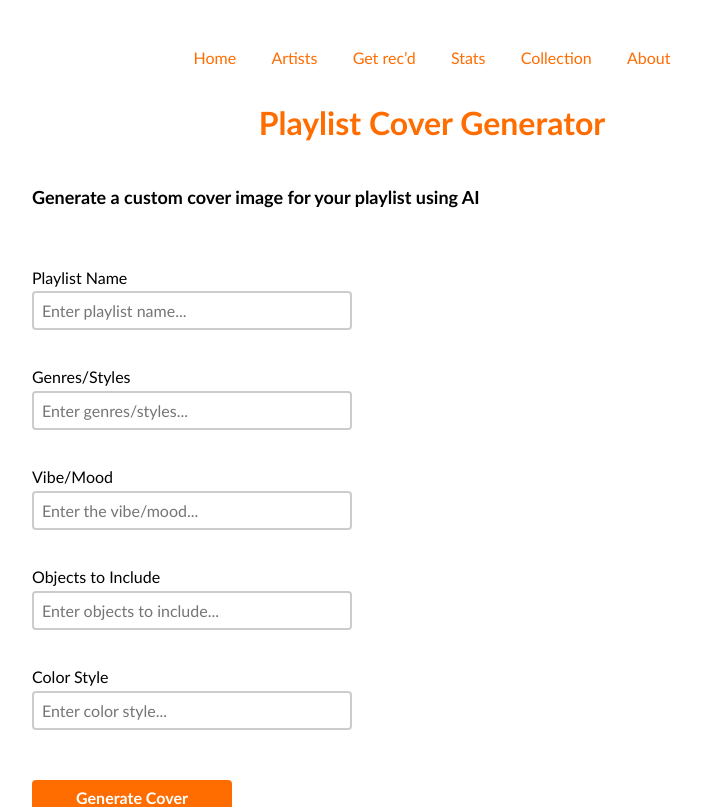
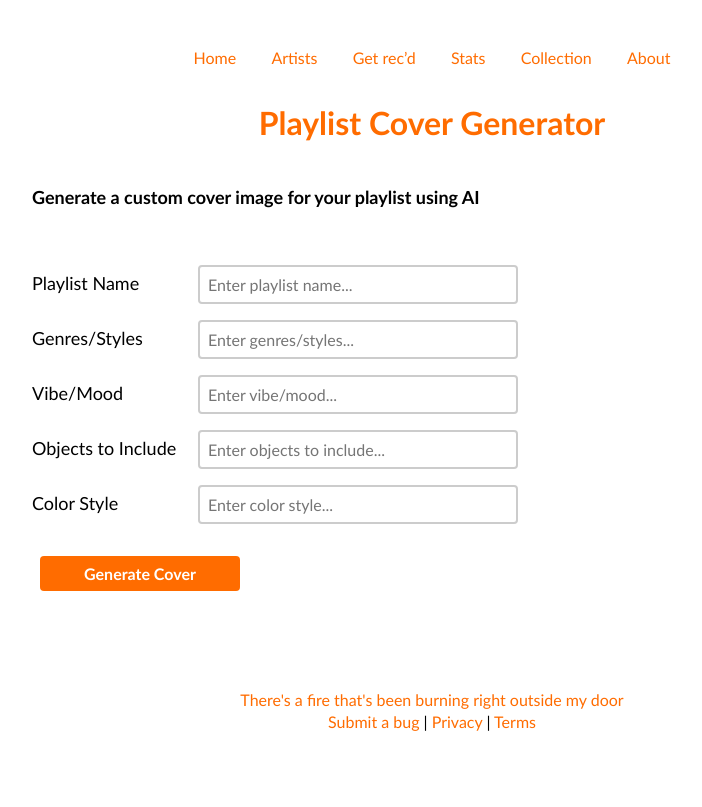
Before and after one commit to rianvdm/my-music-next, a Next.js app: page /playlist-cover in a window 1280 px wide. Shown: the top 807 px of the page, without its empty margins (208-910 px from the left). Built offline with nearby package versions, Linux system fonts and the light colour scheme.

Commit message:
Update page.js

```diff
--- a/app/playlist-cover/page.js
+++ b/app/playlist-cover/page.js
@@ -5,7 +5,6 @@ export const runtime = 'edge';
 import { useState } from 'react';
 
 export default function PlaylistCoverPage() {
-  // Add this style constant at the top of your component
   const inputWidth = '400px';
 
   const [formData, setFormData] = useState({
@@ -14,7 +13,6 @@ export default function PlaylistCoverPage() {
     vibe: '',
     objects: '',
     colors: '',
-    fontStyle: '', // Add this new field
   });
   const [generatedPrompt, setGeneratedPrompt] = useState(null);
   const [generatedImage, setGeneratedImage] = useState(null);
@@ -31,8 +29,8 @@ export default function PlaylistCoverPage() {
   const handleSubmit = async (e) => {
     e.preventDefault();
     setIsLoading(true);
-    setGeneratedPrompt(null); // Reset prompt when starting new generation
-    setGeneratedImage(null); // Reset image when starting new generation
+    setGeneratedPrompt(null);
+    setGeneratedImage(null);
 
     try {
       const promptInput = `Create a playlist cover with these details:
@@ -49,10 +47,9 @@ export default function PlaylistCoverPage() {
         throw new Error('No prompt received from prompt generation API');
       }
 
-      setGeneratedPrompt(promptData.data); // Store the generated prompt
+      setGeneratedPrompt(promptData.data);
       console.log('Generated prompt:', promptData.data);
 
-      // Then use that prompt with DALL-E
       const imageResponse = await fetch(`https://api-openai-images.rian-db8.workers.dev/?prompt=${encodeURIComponent(promptData.data)}`);
       if (!imageResponse.ok) {
         throw new Error(`Image API responded with status: ${imageResponse.status}`);
@@ -89,101 +86,57 @@ export default function PlaylistCoverPage() {
             gap: '1rem',
             alignItems: 'flex-start'
           }}>
-            <div className="filter-container" style={{ width: inputWidth }}>
-              <label htmlFor="playlist-name">Playlist Name</label>
-              <input
-                id="playlist-name"
-                type="text"
-                name="playlistName"
-                value={formData.playlistName}
-                onChange={handleInputChange}
-                placeholder="Enter playlist name..."
-                required
-                style={{ width: '100%' }}
-              />
-            </div>
-
-            <div className="filter-container" style={{ width: inputWidth }}>
-              <label htmlFor="genres-input">Genres/Styles</label>
-              <input
-                id="genres-input"
-                type="text"
-                name="genres"
-                value={formData.genres}
-                onChange={handleInputChange}
-                placeholder="Enter genres/styles..."
-                required
-                style={{ width: '100%' }}
-              />
-            </div>
-
-            <div className="filter-container" style={{ width: inputWidth }}>
-              <label htmlFor="vibe-input">Vibe/Mood</label>
-              <input
-                id="vibe-input"
-                type="text"
-                name="vibe"
-                value={formData.vibe}
-                onChange={handleInputChange}
-                placeholder="Enter the vibe/mood..."
-                required
-                style={{ width: '100%' }}
-              />
-            </div>
-
-            <div className="filter-container" style={{ width: inputWidth }}>
-              <label htmlFor="objects-input">Objects to Include</label>
-              <input
-                id="objects-input"
-                type="text"
-                name="objects"
-                value={formData.objects}
-                onChange={handleInputChange}
-                placeholder="Enter objects to include..."
-                required
-                style={{ width: '100%' }}
-              />
-            </div>
-
-            <div className="filter-container" style={{ width: inputWidth }}>
-              <label htmlFor="colors-input">Color Style</label>
-              <input
-                id="colors-input"
-                type="text"
-                name="colors"
-                value={formData.colors}
-                onChange={handleInputChange}
-                placeholder="Enter color style..."
-                required
-                style={{ width: '100%' }}
-              />
-            </div>
-
-    {/*             <div className="filter-container" style={{ width: inputWidth }}>
-                <label htmlFor="font-input">Font Style</label>
+            {/* Input fields with inline labels */}
+            {[
+              { id: 'playlist-name', label: 'Playlist Name', name: 'playlistName' },
+              { id: 'genres-input', label: 'Genres/Styles', name: 'genres' },
+              { id: 'vibe-input', label: 'Vibe/Mood', name: 'vibe' },
+              { id: 'objects-input', label: 'Objects to Include', name: 'objects' },
+              { id: 'colors-input', label: 'Color Style', name: 'colors' }
+            ].map(field => (
+              <div key={field.id} style={{
+                display: 'flex',
+                alignItems: 'center',
+                width: '100%',
+                maxWidth: '600px',
+                gap: '1rem'
+              }}>
+                <label htmlFor={field.id} style={{
+                  width: '150px',
+                  flexShrink: 0
+                }}>
+                  {field.label}
+                </label>
                 <input
-                    id="font-input"
-                    type="text"
-                    name="fontStyle"
-                    value={formData.fontStyle}
-                    onChange={handleInputChange}
-                    placeholder="Enter font style (e.g., bold serif, elegant script)..."
-                    required
-                    style={{ width: '100%' }}
+                  id={field.id}
+                  type="text"
+                  name={field.name}
+                  value={formData[field.name]}
+                  onChange={handleInputChange}
+                  placeholder={`Enter ${field.label.toLowerCase()}...`}
+                  required
+                  style={{
+                    flex: 1,
+                    minWidth: '300px'
+                  }}
                 />
-                </div> */}
+              </div>
+            ))}
 
             <button
               type="submit"
               className="button"
               disabled={isLoading}
-              style={{ width: '200px', marginTop: '1rem', marginLeft: '0' }}
+              style={{
+                width: '200px',
+                marginTop: '1rem'
+              }}
             >
               {isLoading ? 'Generating...' : 'Generate Cover'}
             </button>
           </form>
-{/*
-          {generatedPrompt && (
+
+{/*           {generatedPrompt && (
             <div className="track_ul2" style={{
               marginTop: '2em',
               textAlign: 'left',
@@ -203,7 +156,7 @@ export default function PlaylistCoverPage() {
 
           {generatedImage && (
             <div className="track_ul2" style={{
-              marginTop: '2em',
+              marginTop: '0',
               textAlign: 'center',
               display: 'flex',
               flexDirection: 'column',
```
